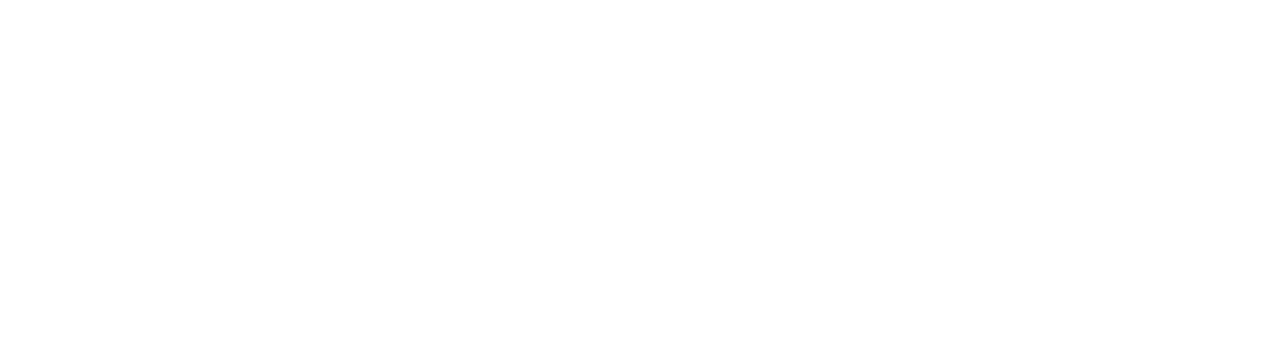
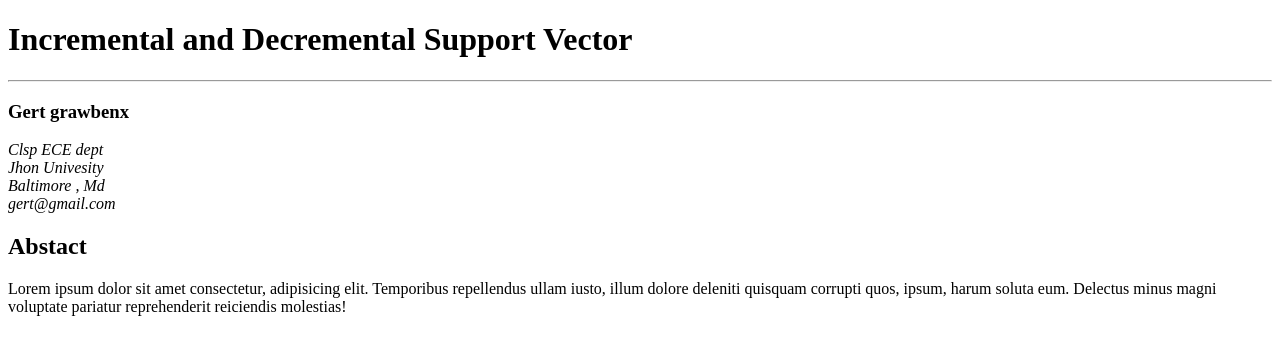
Before and after one commit to Luigidefilippo/html-paper-scientifico, a plain HTML site: page index.html in a window 1280 px wide. Drawn offline with Linux system fonts and the light colour scheme.

Commit message:
header and start main section

```diff
--- a/index.html
+++ b/index.html
@@ -8,10 +8,27 @@
 </head>
 <body>
    <!-- header -->
-   <header></header>
+   <header>
+    <h1> Incremental and Decremental Support Vector </h1>
+    <hr>
+    <section>
+        <h3> Gert grawbenx</h3>
+        <address> Clsp ECE dept<br>
+            Jhon Univesity<br>
+            Baltimore , Md <br>
+            <em>gert@gmail.com</em>
+        </address>
+
+    </section>
+   </header>
    <!-- end header -->
 
-    <main></main>
+    <main>
+        <section>
+            <h2> Abstact</h2>
+            <p>Lorem ipsum dolor sit amet consectetur, adipisicing elit. Temporibus repellendus ullam iusto, illum dolore deleniti quisquam corrupti quos, ipsum, harum soluta eum. Delectus minus magni voluptate pariatur reprehenderit reiciendis molestias!</p>
+        </section>
+    </main>
 
 
 
```
